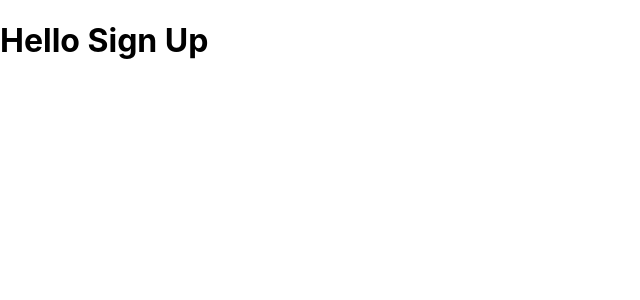
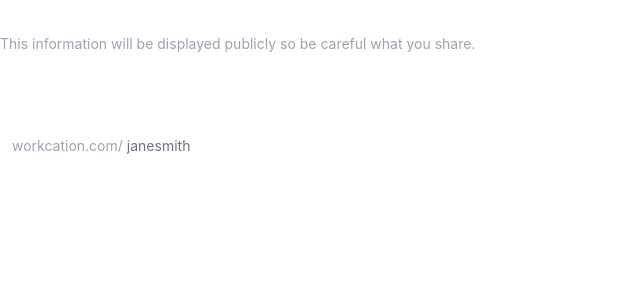
Before and after one commit to CMJD-114-115/Front-End-Tech-Part-02, a React (Create React App) app: page / in a window 1280 px wide. Shown: the top 300 px of the page, without its empty margins (0-640 px from the left). Built offline with nearby package versions, Linux system fonts and the light colour scheme.

Commit message:
Change the version of Tailwind CSS

```diff
--- /dev/null
+++ b/postcss.config.js
@@ -0,0 +1,6 @@
+module.exports = {
+  plugins: {
+    tailwindcss: {},
+    autoprefixer: {},
+  },
+}
--- a/src/components/User/SignUp.tsx
+++ b/src/components/User/SignUp.tsx
@@ -1,5 +1,48 @@
-export const SignUp = ()=>{
-     return(
-        <h1>Hello Sign Up</h1>
-     )
-}
+
+export const SignUp = () => {
+    return (
+        <>
+            <form>
+                <div className="space-y-12">
+                    <div className="border-b border-white/10 pb-12">
+                        <h2 className="text-base/7 font-semibold text-white">
+                            Profile
+                        </h2>
+
+                        <p className="mt-1 text-sm/6 text-gray-400">
+                            This information will be displayed publicly so be careful what you
+                            share.
+                        </p>
+
+                        <div className="mt-10 grid grid-cols-1 gap-x-6 gap-y-8 sm:grid-cols-6">
+                            <div className="sm:col-span-4">
+                                <label
+                                    htmlFor="username"
+                                    className="block text-sm/6 font-medium text-white"
+                                >
+                                    Username
+                                </label>
+
+                                <div className="mt-2">
+                                    <div className="flex items-center rounded-md bg-white/5 pl-3 outline-1 -outline-offset-1 outline-white/10 focus-within:outline-2 focus-within:-outline-offset-2 focus-within:outline-indigo-500">
+                                        <div className="shrink-0 text-base text-gray-400 select-none sm:text-sm/6">
+                                            workcation.com/
+                                        </div>
+
+                                        <input
+                                            id="username"
+                                            name="username"
+                                            type="text"
+                                            placeholder="janesmith"
+                                            className="block min-w-0 grow bg-transparent py-1.5 pr-3 pl-1 text-base text-white placeholder:text-gray-500 focus:outline-none sm:text-sm/6"
+                                        />
+                                    </div>
+                                </div>
+                            </div>
+                        </div>
+                    </div>
+                </div>
+            </form>
+        </>
+    );
+};
--- a/src/index.css
+++ b/src/index.css
@@ -1,3 +1,7 @@
+@tailwind base;
+@tailwind components;
+@tailwind utilities;
+
 body {
   margin: 0;
   font-family: -apple-system, BlinkMacSystemFont, 'Segoe UI', 'Roboto', 'Oxygen',
--- /dev/null
+++ b/tailwind.config.js
@@ -0,0 +1,10 @@
+/** @type {import('tailwindcss').Config} */
+module.exports = {
+  content: [
+    "./src/**/*.{js,jsx,ts,tsx}",
+  ],
+  theme: {
+    extend: {},
+  },
+  plugins: [],
+}
```
Also changed, not shown: package.json (+6 -3 lines), 1 other file (tests, documents, lock files or other folders).
